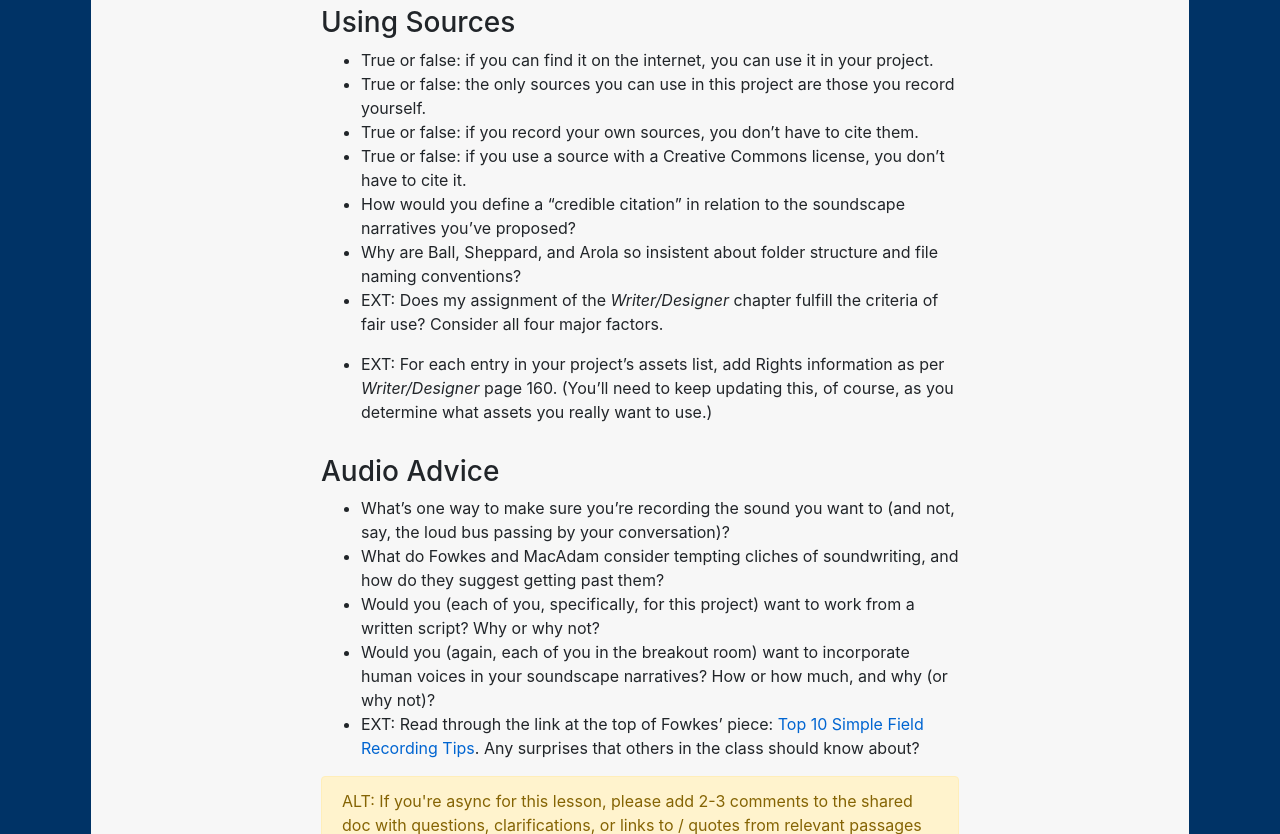
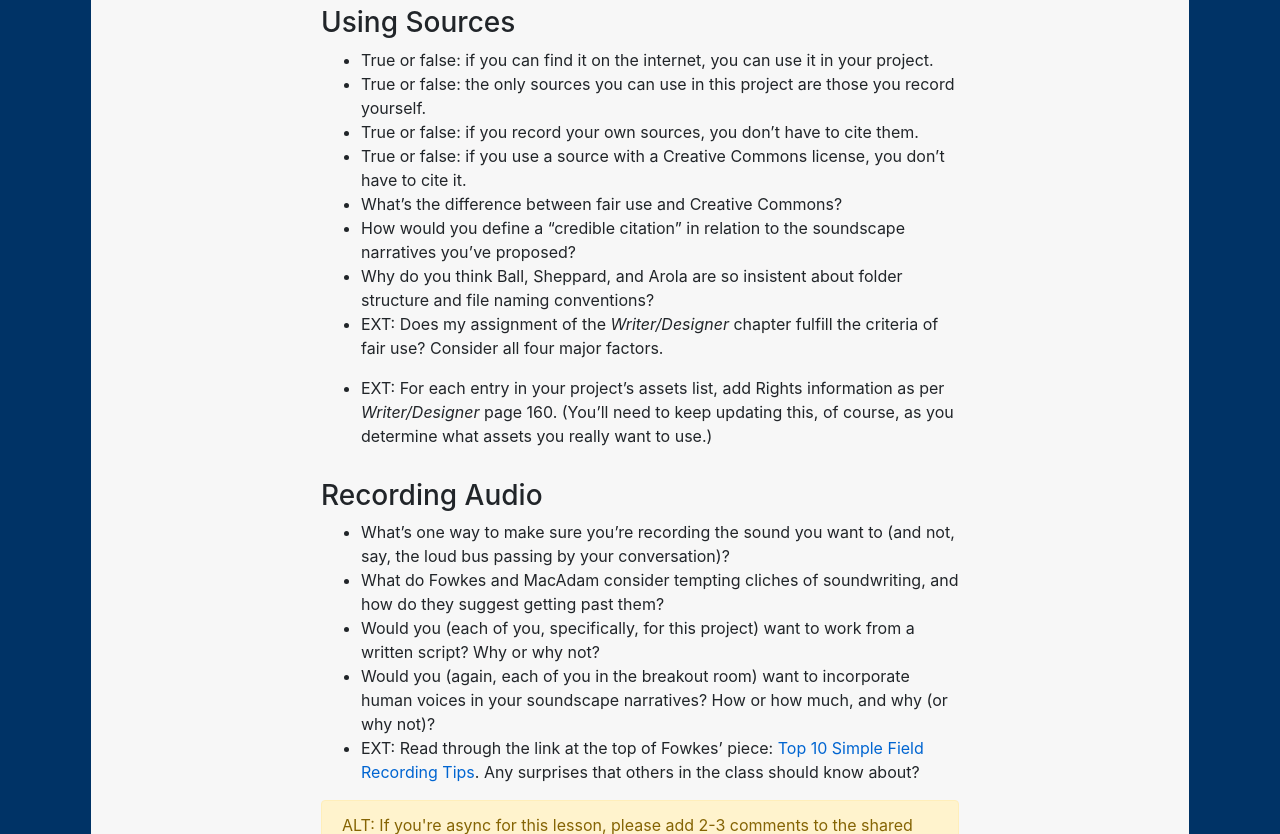
Before and after one commit to benmiller314/cdm2021spring, a Jekyll site: the page built from plans/lesson-05.md, in a window 1280 px wide and 900 px high, scrolled down 1251 px, cut to the strip 66-900 px from the top of the window. Built offline with Jekyll 4.4.1, drawn with Linux system fonts in a browser that asks for light colours; our own code applies the rules of GitHub Pages for plain Markdown files.

```diff
--- a/plans/lesson-05.md
+++ b/plans/lesson-05.md
@@ -26,13 +26,14 @@ Call me in (<img src="https://assets.zoom.us/images/en-us/desktop/generic/in-mee
 * True or false: the only sources you can use in this project are those you record yourself.
 * True or false: if you record your own sources, you don't have to cite them.
 * True or false: if you use a source with a Creative Commons license, you don't have to cite it.
+* What's the difference between fair use and Creative Commons?
 * How would you define a "credible citation" in relation to the soundscape narratives you've proposed?
-* Why are Ball, Sheppard, and Arola so insistent about folder structure and file naming conventions?
+* Why do you think Ball, Sheppard, and Arola are so insistent about folder structure and file naming conventions?
 * EXT: Does my assignment of the _Writer/Designer_ chapter fulfill the criteria of fair use? Consider all four major factors.
 
 * EXT: For each entry in your project's assets list, add Rights information as per _Writer/Designer_ page 160. (You'll need to keep updating this, of course, as you determine what assets you really want to use.)
 
-### Audio Advice
+### Recording Audio
 
 * What's one way to make sure you're recording the sound you want to (and not, say, the loud bus passing by your conversation)?
 * What do Fowkes and MacAdam consider tempting cliches of soundwriting, and how do they suggest getting past them?  <!-- birds chirping, cars rolling by (which also sounds like water), kids at a playground. Get past with strong voiceover writing; contextualizing structure; specific instances of a theme. -->
```
Also changed, not shown: schedule.md (+1 -1 lines).
